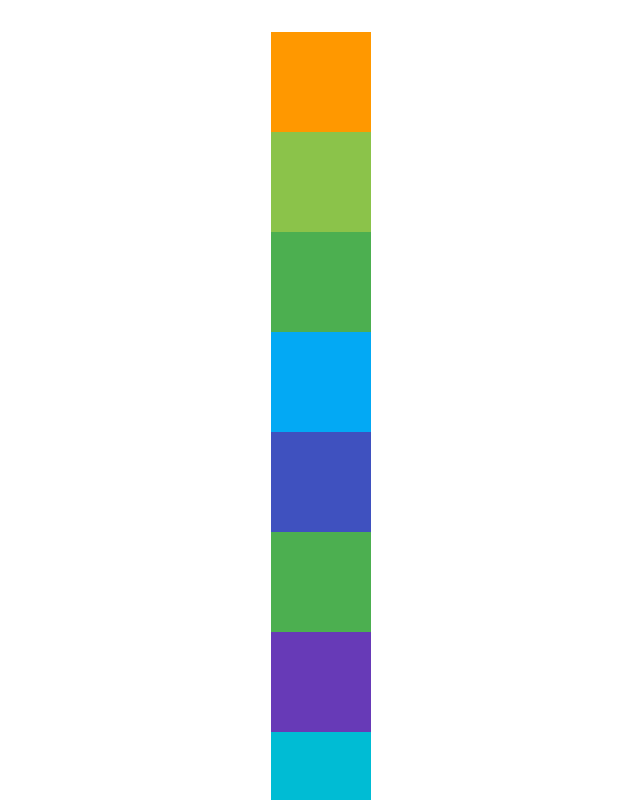
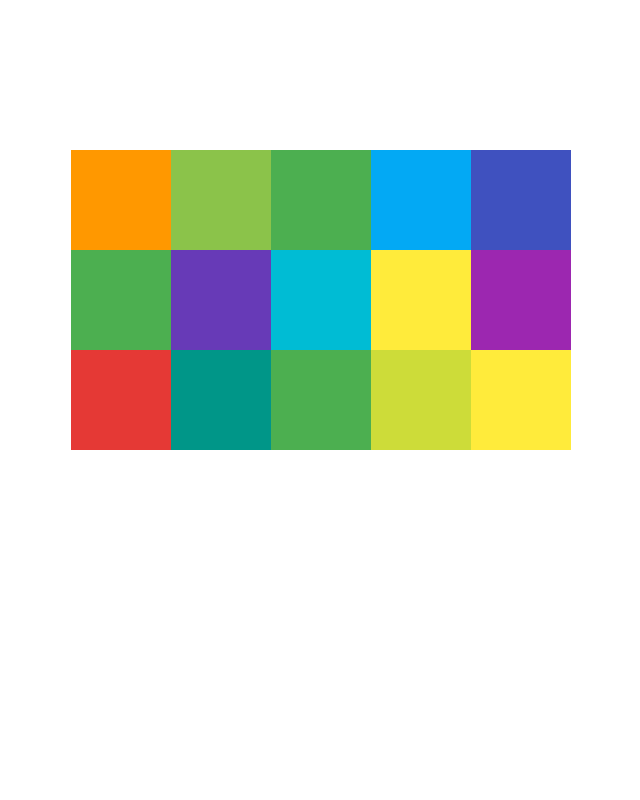
Before and after one commit to Tally2014/React-colorbox-app, a React (Vite) app: page / in a window 1280 px wide. Shown: the top 800 px of the page, without its empty margins (319-959 px from the left). Built offline with nearby package versions, Linux system fonts and the light colour scheme.

Commit message:
Styling the ColorBoxes to a Grid

```diff
--- /dev/null
+++ b/src/ColorBoxes.css
@@ -0,0 +1,5 @@
+.Colorboxes {
+  display: grid;
+  grid-template-columns: repeat(5, 1fr);
+  grid-template-rows: repeat(5, 1fr);
+}
--- a/src/ColorBoxes.jsx
+++ b/src/ColorBoxes.jsx
@@ -1,7 +1,8 @@
 import ColorBox from "./ColorBox"
+import "./ColorBoxes.css"
 export default function ColorBoxes() {
   return (
-    <div>
+    <div className="Colorboxes">
         <ColorBox colors={
             [
                 "#E53935",
```
Lines whose indentation alone changed are shown as unchanged.
